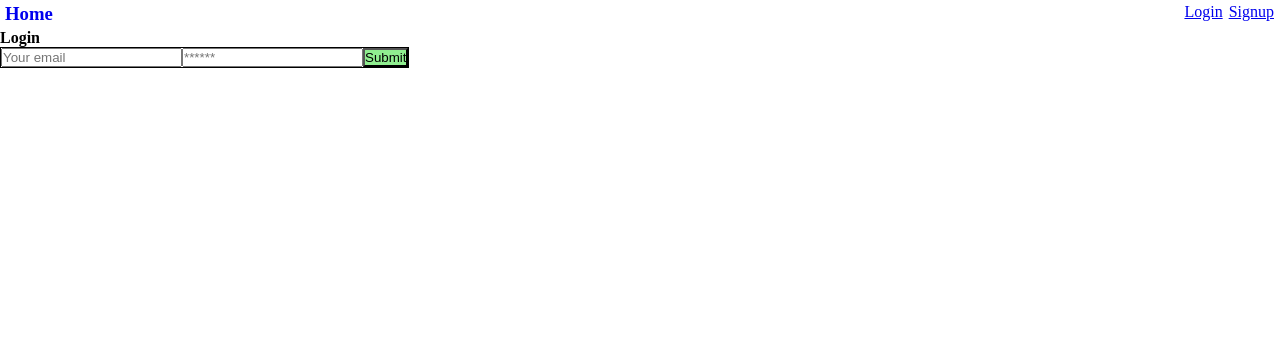
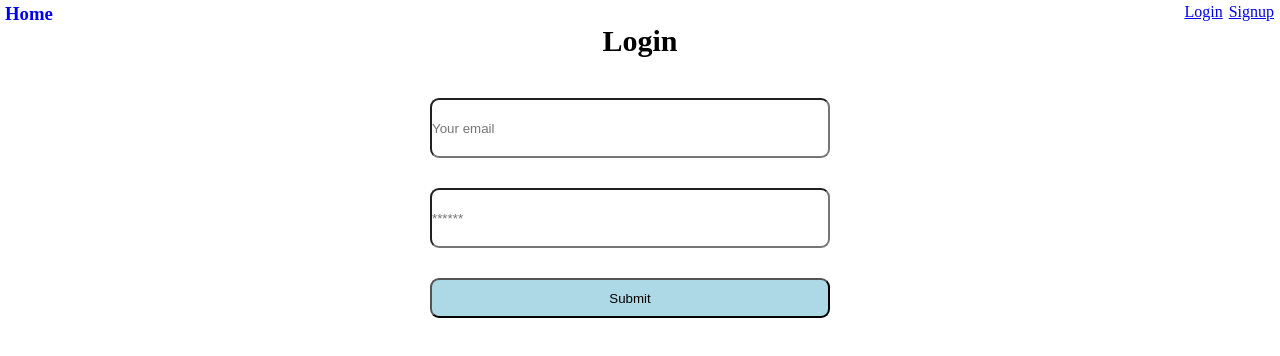
Before and after one commit to nathanhawk2/interest-board, a React (Create React App) app in the folder client/: page /login in a window 1280 px wide. Shown: the top 356 px of the page. Built offline with nearby package versions, Linux system fonts and the light colour scheme.

Commit message:
fixed login layout

```diff
--- a/client/src/pages/Home.js
+++ b/client/src/pages/Home.js
@@ -29,7 +29,7 @@ const Home = () => {
       <div>
 
       </div>
-      <div className='container1' style={{display: 'flex', justifyContent: 'flex-start', marginTop: '8px', color: 'black'}}>
+      <div className='container1' style={{ display: 'flex', justifyContent: 'flex-start', marginTop: '8px', color: 'black' }}>
         {renderUserList()}
       </div>
     </main>
--- a/client/src/pages/Login.js
+++ b/client/src/pages/Login.js
@@ -49,22 +49,22 @@ const Login = () => {
       )
     }
     return (
-      <form style={{display: 'inline-block', border: 'solid 1px black', boxSizing: 'border-box', justifyContent: 'space-between'}} onSubmit={handleFormSubmit}>
-        <input
+      <form style={{display: 'flex', boxSizing: 'border-box', justifyContent: 'center', flexDirection: 'column'}} onSubmit={handleFormSubmit}>
+        <input style={{ marginRight: '20px', height: '60px', width: '400px', borderRadius: '9px', marginTop: '30px'}}
           placeholder="Your email"
           name="email"
           type="email"
           value={formState.email}
           onChange={handleChange}
         />
-        <input
+        <input style={{ marginRight: '20px', height: '60px', width: '400px', borderRadius: '9px', marginTop: '30px'}}
           placeholder="******"
           name="password"
           type="password"
           value={formState.password}
           onChange={handleChange}
         />
-        <button style={{cursor: 'pointer', backgroundColor: 'lightgreen'}} type="submit">
+        <button style={{cursor: 'pointer', justifyContent: 'center', backgroundColor: 'lightblue', width: '400px', height: '40px', borderRadius: '9px', marginTop: '30px'}} type="submit">
           Submit
         </button>
       </form>
@@ -72,12 +72,13 @@ const Login = () => {
   };
 
   return (
-    <main>
-      <h4 style={{marginTop: '8px'}}>Login</h4>
-      <div>
+    <main className="d-flex m-5">
+      <h4 style={{display: 'flex', justifyContent: 'center', fontSize: '30px'}}>Login</h4>
+      <div className='container' style={{display: 'flex', justifyContent: 'center', marginTop: '10px'}}>
         {renderForm()}
         {error && <div>{error.message}</div>}
       </div>
+
     </main>
   );
 };
--- a/client/src/pages/Signup.js
+++ b/client/src/pages/Signup.js
@@ -69,7 +69,7 @@ const Signup = () => {
           value={formState.password}
           onChange={handleChange}
         />
-        <button style={{cursor: 'pointer', justifyContent: 'center', backgroundColor: 'lightgreen', width: '400px', height: '40px', borderRadius: '9px'}} type="submit">
+        <button style={{cursor: 'pointer', justifyContent: 'center', backgroundColor: 'lightblue', width: '400px', height: '40px', borderRadius: '9px'}} type="submit">
           Submit
         </button>
       </form>
```
Also changed, not shown: client/src/pages/NewPost.js (+32 -0 lines).
